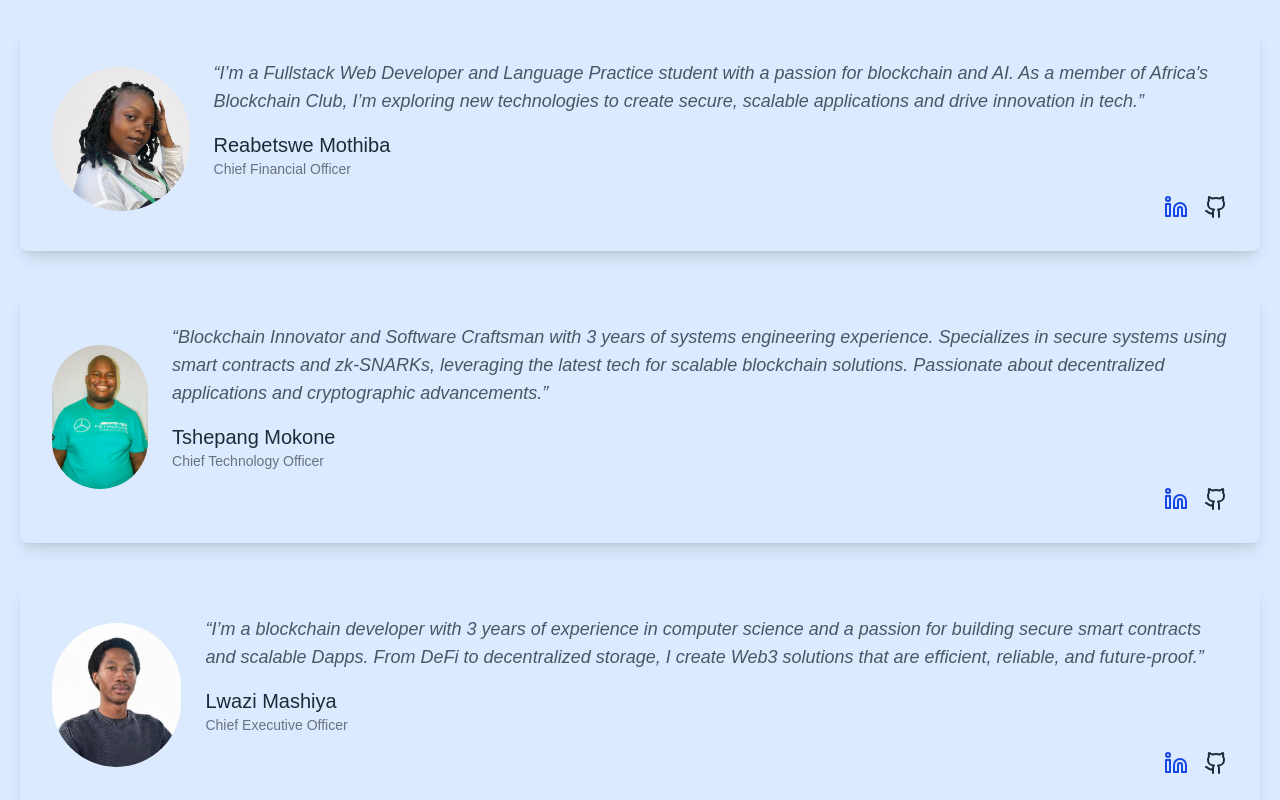
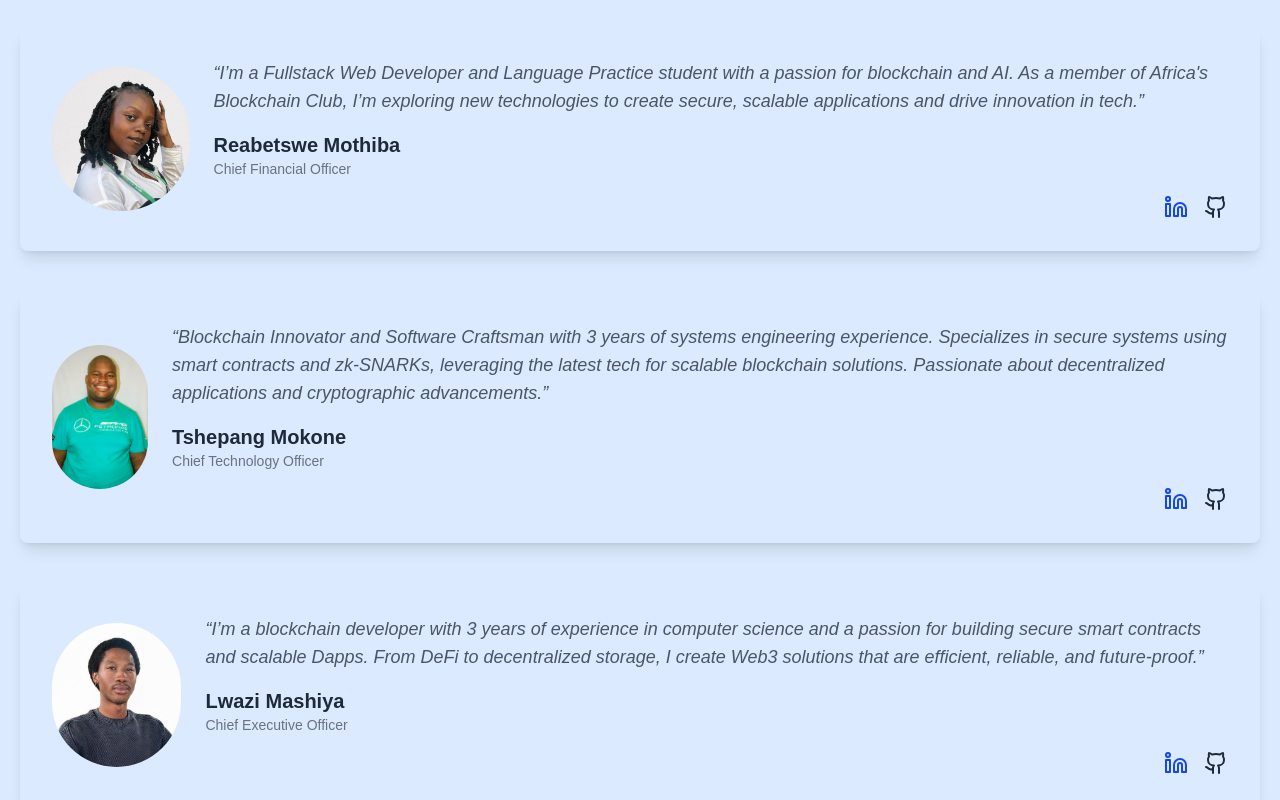
Before and after one commit to sandileSiwundla/BioHealthChain, a Next.js app in the folder my-next-app/: page / in a window 1280 px wide. Shown: the part 3700-4500 px from the top of the page. Built offline with nearby package versions, Linux system fonts and the light colour scheme.

Commit message:
Returned semibold

```diff
--- a/my-next-app/components/teams.tsx
+++ b/my-next-app/components/teams.tsx
@@ -54,7 +54,7 @@ const Team = () => {
                 “{member.quote}”
               </blockquote>
               <figcaption>
-                <div className="text-xl  text-gray-800">{member.name}</div>
+                <div className="text-xl font-semibold text-gray-800">{member.name}</div>
                 <div className="text-sm text-gray-500 mb-4">{member.role}</div>
               </figcaption>
 
```
